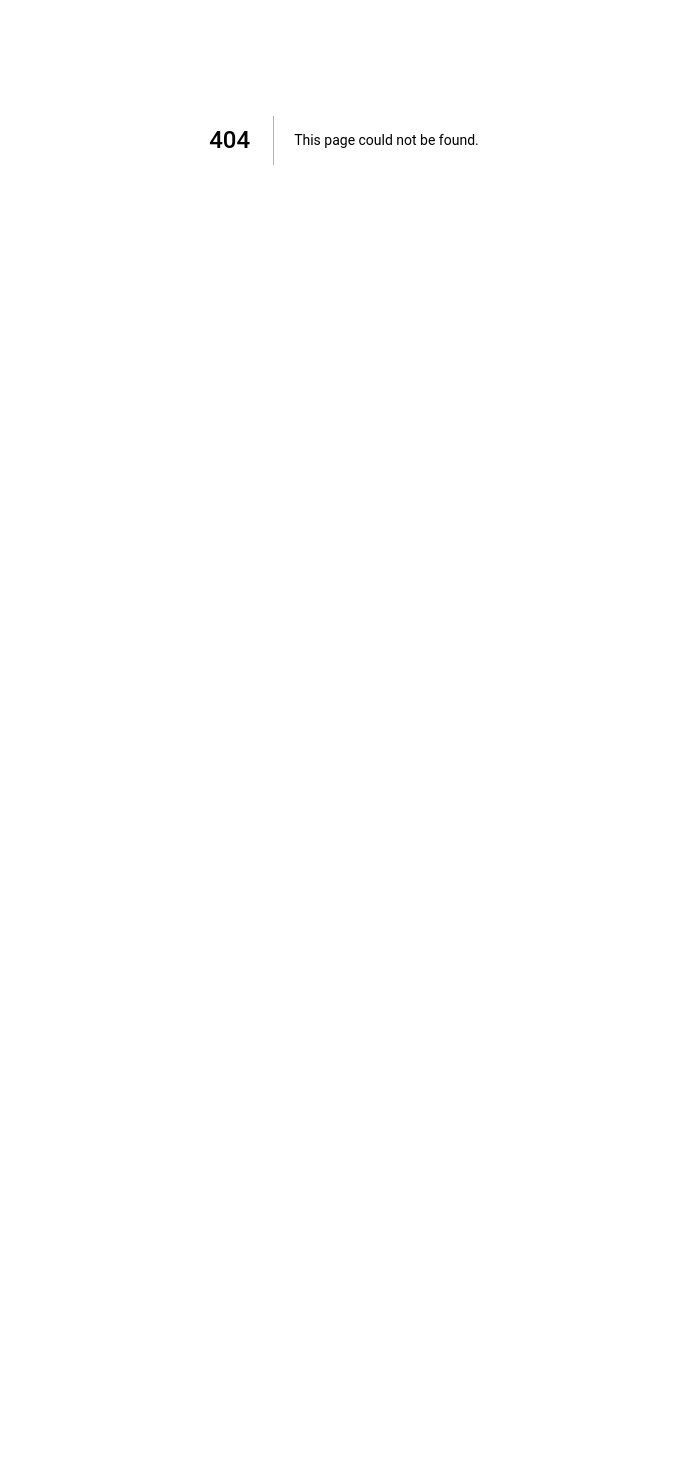
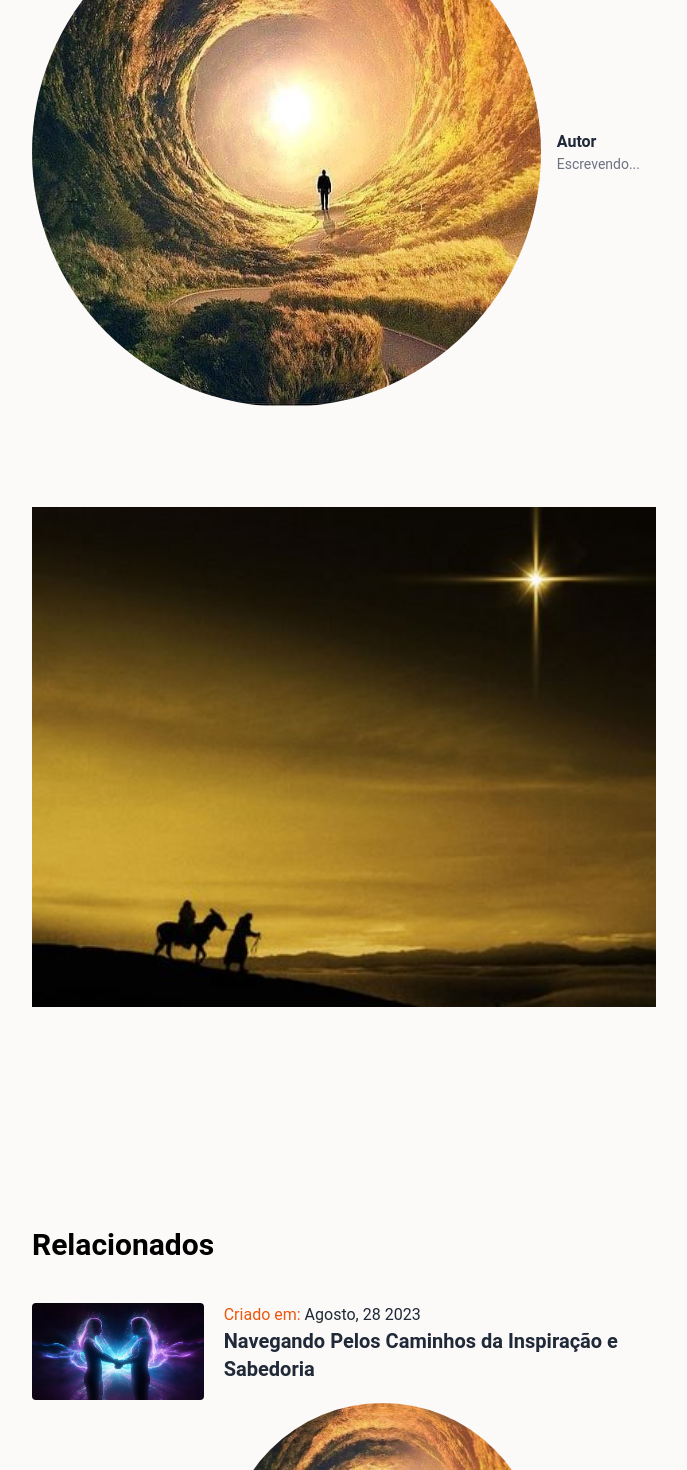
Before and after one commit to iSantanaaH/blog-star-guide, a Next.js app in the folder front-end_next/: page /pages/posts/1 in a window 1280 px wide. Before the commit this address had no page. Shown: the part 260-1730 px from the top of the page, without its empty margins (296-983 px from the left). Before the commit the page ends 800 px from the top, so only its background shows below. Built offline with nearby package versions, Linux system fonts and the light colour scheme; no server answers.

Commit message:
update folder posts page

```diff
--- /dev/null
+++ b/front-end_next/app/pages/posts/[id]/page.tsx
@@ -0,0 +1,62 @@
+import { useEffect, useState } from "react";
+import Image from "next/image";
+import axios from "axios";
+import Author from "@/app/Components/Child/author";
+import Related from "@/app/Components/Child/related";
+import Format from "@/layout/format";
+
+export default function PostSectionMostRecent({ params }: { params: { id: string } }) {
+  const { id } = params;
+  const [post, setPost] = useState({
+    title: "",
+    content: "",
+    date_created: Date,
+    date_change: Date,
+    comments: "",
+    user_id: "",
+  });
+
+  useEffect(() => {
+    const fetchPost = async () => {
+      try {
+        if (id) {
+          const response = await axios.get(`http://localhost:3333/posts/${id}`);
+          const responseData = response.data.rows;
+          setPost(responseData);
+        }
+      } catch (error: any) {
+        if (error.response && error.response.status === 404) {
+          if (error.response.data && error.response.data.error) {
+          }
+          console.log("Erro ao buscar detalhes da postagem:", error.message);
+        }
+      }
+    };
+
+    if (id) {
+      fetchPost();
+    }
+  }, [id]);
+
+  return (
+    <Format>
+      <section className="container mx-auto md:px-2 py-16 w-1/2">
+        <div className="flex justify-center">
+          <Author>
+
+          </Author>
+        </div>
+
+        <div className="post py-10">
+          <div className="py-10">
+            <Image src={"/images/img1.png"} width={900} height={600} alt={""} />
+          </div>
+          <h1 className="font-bold text-4xl text-center pb-5">{post.title}</h1>
+          <p className="text-gray-500 text-xl text-center">{post.content}</p>
+        </div>
+
+        <Related></Related>
+      </section>
+    </Format>
+  );
+}
```
